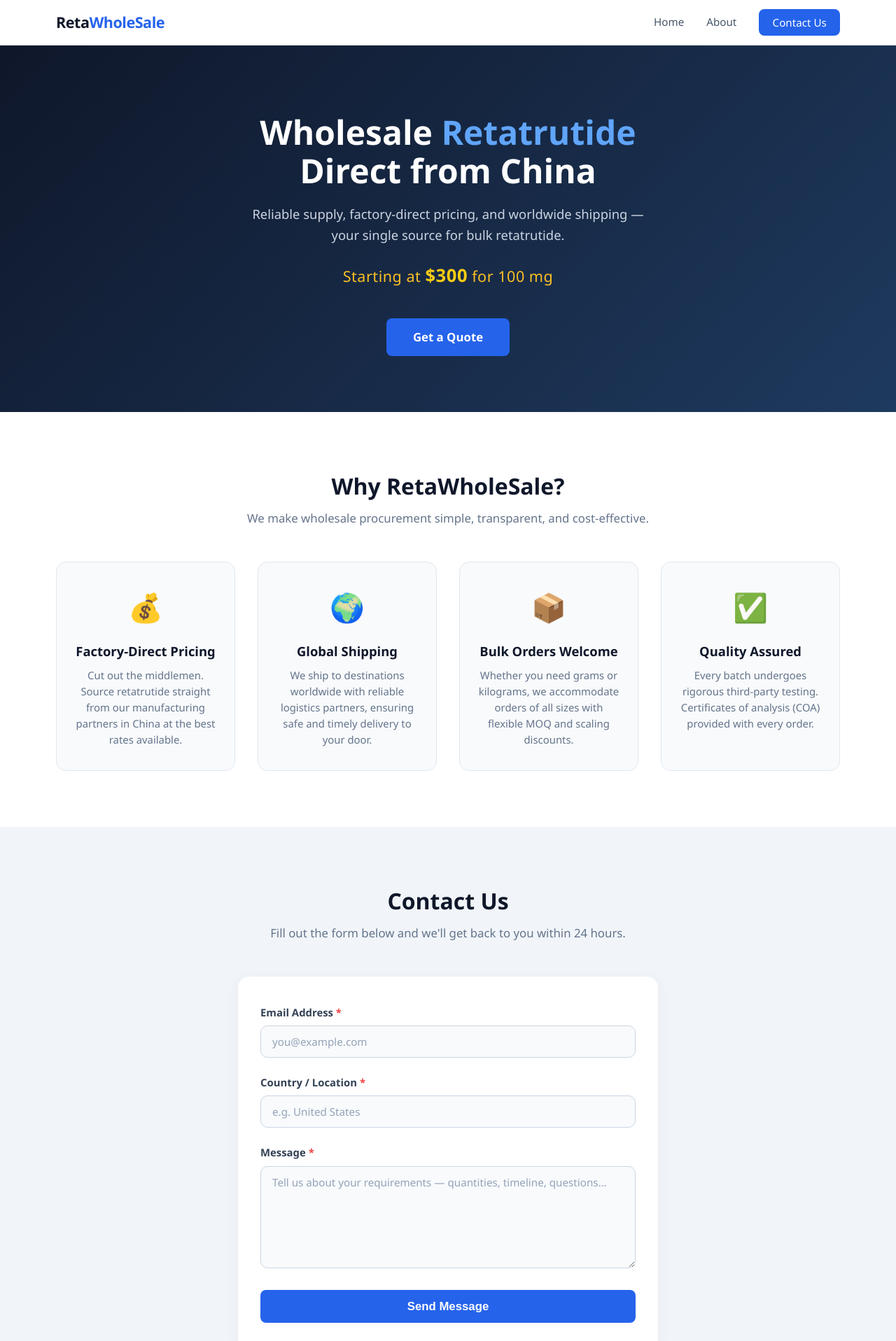
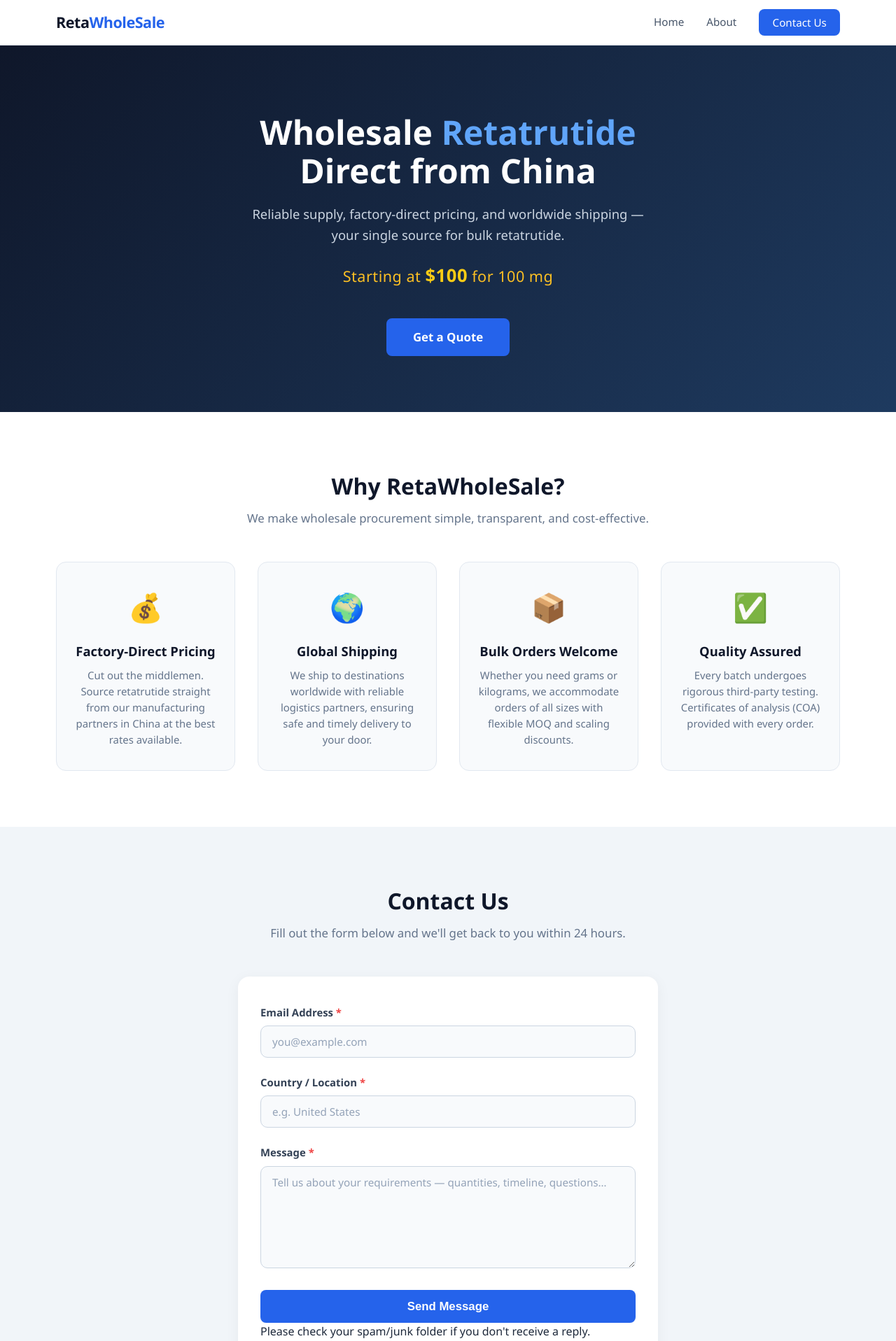
Before and after one commit to IheCharles/projectx, a React (Vite) app: page / in a window 1280 px wide. Shown: the top 1917 px of the page at 70% size. Built offline with nearby package versions, Linux system fonts and the light colour scheme.

Commit message:
update pricing to  and add spam folder note to contact form

```diff
--- a/src/components/Contact.tsx
+++ b/src/components/Contact.tsx
@@ -54,6 +54,9 @@
           <button type="submit" className="btn btn-lg btn-submit">
             Send Message
           </button>
+          <p className="form-note">
+            Please check your spam/junk folder if you don't receive a reply.
+          </p>
         </form>
       </div>
     </section>
--- a/src/components/Hero.tsx
+++ b/src/components/Hero.tsx
@@ -12,7 +12,7 @@
           single source for bulk retatrutide.
         </p>
         <p className="hero-price">
-          Starting at <strong>$300</strong> for 100 mg
+          Starting at <strong>$100</strong> for 100 mg
         </p>
         <a href="#contact" className="btn btn-lg">
           Get a Quote
```
